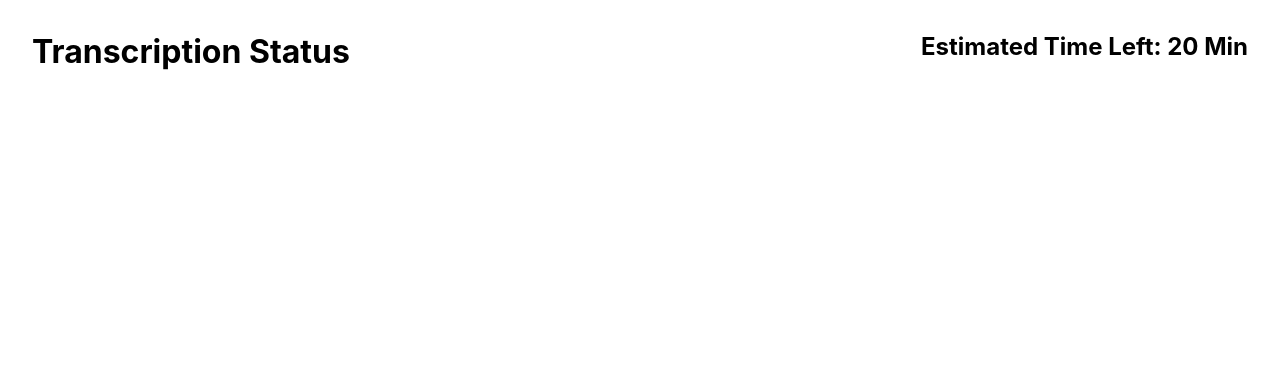
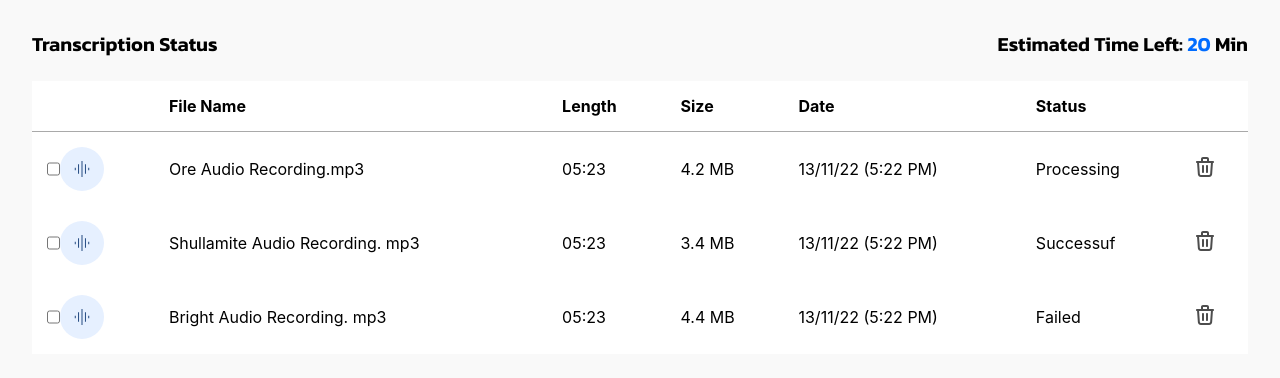
Before and after one commit to KodianKodes/customersupport.web-1, a React (Vite) app in the folder scrybe_frontend/: page / in a window 1280 px wide. Shown: the top 378 px of the page. Built offline with nearby package versions, Linux system fonts and the light colour scheme.

Commit message:
added table for data rendering

```diff
--- a/scrybe_frontend/src/App.jsx
+++ b/scrybe_frontend/src/App.jsx
@@ -1,6 +1,5 @@
 import React from "react";
 import "./App.scss";
-import scrybeLogo from "./assets/scrybe_logo_with_text.svg";
 import UploadedRecordings from "./components/UploadRecordings";
 
 function App() {
--- a/scrybe_frontend/src/components/UploadRecordings/index.jsx
+++ b/scrybe_frontend/src/components/UploadRecordings/index.jsx
@@ -1,12 +1,14 @@
+/* eslint-disable jsx-a11y/control-has-associated-label */
 import React from "react";
-import "./uploadedRecordings.scss";
-
+import deleteIcon from "./imgs/delete-icon.svg";
+import soundwave from "./imgs/soundwave.svg";
+import styles from "./uploadedRecordings.module.scss";
 // dummy recordings
 const recordings = [
   {
     id: 1,
     fileName: "Ore Audio Recording.mp3",
-    length: "00:05:23",
+    length: "05:23",
     size: "4.2 MB",
     date: "13/11/22 (5:22 PM)",
     status: "Processing",
@@ -14,7 +16,7 @@ const recordings = [
   {
     id: 2,
     fileName: "Shullamite Audio Recording. mp3",
-    length: "00:05:23",
+    length: "05:23",
     size: "3.4 MB",
     date: "13/11/22 (5:22 PM)",
     status: "Successuf",
@@ -22,7 +24,7 @@ const recordings = [
   {
     id: 3,
     fileName: "Bright Audio Recording. mp3",
-    length: "00:05:23",
+    length: "05:23",
     size: "4.4 MB",
     date: "13/11/22 (5:22 PM)",
     status: "Failed",
@@ -31,12 +33,69 @@ const recordings = [
 function UploadedRecordings() {
   const timeLeft = 20;
   return (
-    <div className="uploaded-recordings">
-      <div className="uploaded-header">
+    <div className={styles["uploaded-recordings"]}>
+      <div className={styles["uploaded-header"]}>
         <h1>Transcription Status </h1>
         <h2 className="est-time-left">
-          Estimated Time Left: <strong>{timeLeft}</strong> Min
+          Estimated Time Left:{" "}
+          <strong className={styles["est-time-left-num"]}>{timeLeft}</strong>{" "}
+          Min
         </h2>
+      </div>
+      <div className={styles["uploaded-table-wrap"]}>
+        <table className={styles["uploaded-table"]}>
+          <thead className={styles["uploaded-table-header"]}>
+            <tr className={styles["uploaded-table-row"]}>
+              <th className={styles["table-header-cells"]} />
+              <th className={styles["table-header-cells"]}>File Name</th>
+              <th className={styles["table-header-cells"]}>Length</th>
+              <th className={styles["table-header-cells"]}>Size</th>
+              <th className={styles["table-header-cells"]}>Date</th>
+              <th className={styles["table-header-cells"]}>Status</th>
+              <th className={styles["table-header-cells"]} />
+            </tr>
+          </thead>
+          <tbody className={styles["uploaded-table-body"]}>
+            {recordings.map((recording) => (
+              <tr
+                className={styles["uploaded-table-body-row"]}
+                key={recording.id}
+              >
+                <td className={styles["uploaded-table-body-checkbox-img-wrap"]}>
+                  <input
+                    type="checkbox"
+                    name=""
+                    id=""
+                    className={styles["uploaded-table-body-checkbox"]}
+                  />
+                  <img
+                    src={soundwave}
+                    alt="soundwave-icon"
+                    className={styles["uploaded-table-body-cell-img"]}
+                  />
+                </td>
+                <td className={styles["uploaded-table-body-cell"]}>
+                  {recording.fileName}
+                </td>
+                <td className={styles["uploaded-table-body-cell"]}>
+                  {recording.length}
+                </td>
+                <td className={styles["uploaded-table-body-cell"]}>
+                  {recording.size}
+                </td>
+                <td className={styles["uploaded-table-body-cell"]}>
+                  {recording.date}
+                </td>
+                <td className={styles["uploaded-table-body-cell"]}>
+                  {recording.status}
+                </td>
+                <td className={styles["uploaded-table-body-cell delete-btn"]}>
+                  <img src={deleteIcon} alt="delete-icon " />
+                </td>
+              </tr>
+            ))}
+          </tbody>
+        </table>
       </div>
     </div>
   );
--- /dev/null
+++ b/scrybe_frontend/src/components/UploadRecordings/uploadedRecordings.module.scss
@@ -0,0 +1,117 @@
+.uploaded-recordings {
+  padding: 2rem;
+  background: #f9f9f9;
+}
+.uploaded-header {
+  display: flex;
+  justify-content: space-between;
+
+  h1,
+  h2 {
+    font-family: "Kanit";
+    font-weight: 600;
+    font-size: 20px;
+    line-height: 24px;
+  }
+}
+.est-time-left-num {
+  font-weight: 600;
+  font-size: 20px;
+  line-height: 24px;
+
+  color: #006cff;
+}
+
+.uploaded-table-wrap {
+  background: #ffffff;
+}
+
+// .uploaded-table {
+//   margin-top: 1rem;
+//   width: 100%;
+//   border-collapse: collapse;
+//   border-spacing: 0;
+
+//   .uploaded-table-header {
+//     padding: 1rem;
+
+//     border-bottom: 1px solid #a9a9a9;
+//     .uploaded-table-row {
+//       display: flex;
+//       justify-content: space-between;
+//       .table-header-cells {
+//         font-family: "Inter";
+//         font-style: normal;
+//         font-weight: 700;
+//         font-size: 16px;
+//         line-height: 120%;
+
+//         color: #706f6f;
+//       }
+//     }
+//   }
+//   .uploaded-table-body {
+//     padding: 1rem 1rem 1rem 2rem;
+//     // display: flex;
+//     .uploaded-table-body-row {
+//       display: flex;
+//       justify-content: space-between;
+//       align-items: center;
+//       padding: 1rem;
+//       text-align: justify;
+//       margin: 0 1rem;
+//       .uploaded-table-body-cell-img {
+//         width: 40px;
+//         margin-right: 4rem;
+//         img {
+//           width: 100%;
+//         }
+//       }
+//       .uploaded-table-body-cell {
+//         border: 1px solid #a9a9a9;
+//         margin-right: 5rem;
+//         text-align: left;
+//         font-family: "Kanit";
+//         font-style: normal;
+//         font-weight: 300;
+//         font-size: 16px;
+//         line-height: 24px;
+//         padding: 1rem;
+//         // width: 200px;
+//         height: max-content;
+//         // background: red;
+
+//         color: #535353;
+//       }
+//     }
+//   }
+// }
+
+//second table styles
+.uploaded-table {
+  border-collapse: collapse;
+  margin: 25px 0;
+  // font-size: 0.9em;
+  // font-family: sans-serif;
+  // min-width: 400px;
+  width: 100%;
+  background: #ffffff;
+}
+
+.uploaded-table thead {
+  text-align: left;
+  border-bottom: 1px solid #a9a9a9;
+}
+
+.uploaded-table thead tr {
+  text-align: left;
+}
+
+.uploaded-table th,
+td {
+  padding: 15px 15px;
+}
+
+.uploaded-table-body-checkbox-img-wrap{
+  display: flex;
+}
--- a/scrybe_frontend/src/components/UploadRecordings/uploadedRecordings.scss
+++ /dev/null
@@ -1,7 +0,0 @@
-.uploaded-recordings{
-  padding: 2rem;
-}
-.uploaded-header {
-  display: flex;
-  justify-content: space-between;
-}
```
Also changed, not shown: scrybe_frontend/src/components/UploadRecordings/imgs/delete-icon.svg (added), 1 other file (tests, documents, lock files or other folders).
